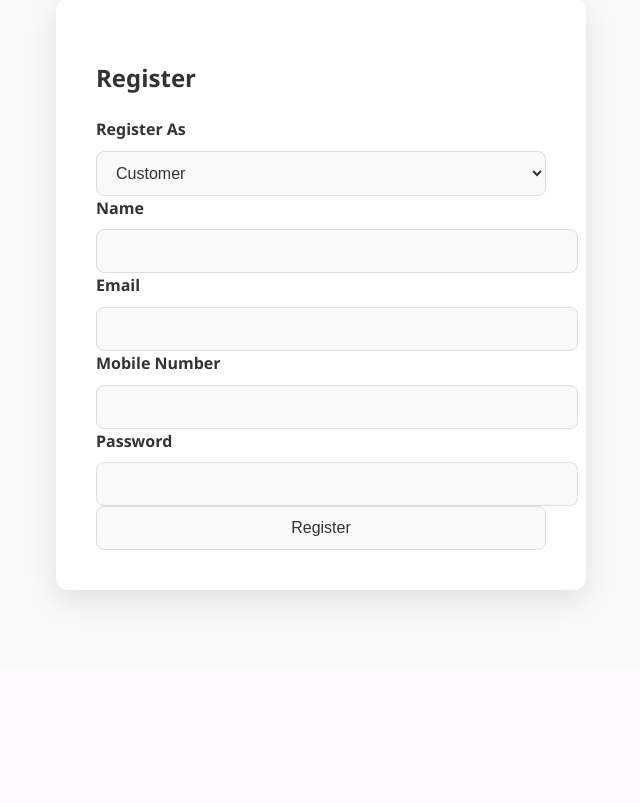
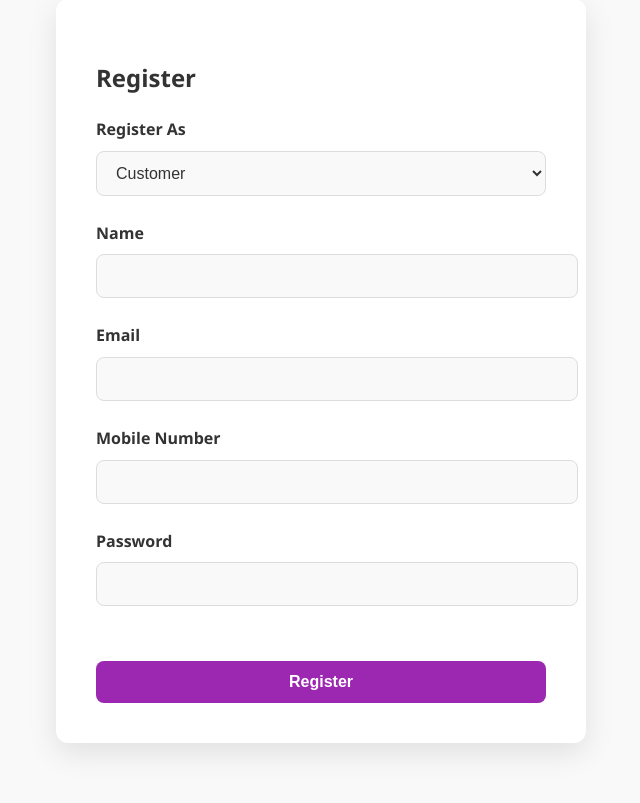
Before and after one commit to Nayan-cod/Event-party-organizer-websit, a Flask app: page /register in a window 1280 px wide. Shown: the part 133-936 px from the top of the page, without its empty margins (319-959 px from the left). Before the commit the page ends 739 px from the top, so only its background shows below. Run offline with Flask 3, Linux system fonts and the light colour scheme.

Commit message:
upadeted app

```diff
--- a/app.py
+++ b/app.py
@@ -84,16 +84,34 @@ def contact():
 def register():
     form = RegisterForm()
     if form.validate_on_submit():
-        user = User(
-            role=form.role.data,
-            name=form.name.data,
-            email=form.email.data,
-            mobile=form.mobile.data,
-            password=form.password.data
-        )
-        db.session.add(user)
-        db.session.commit()
-        return redirect(url_for('login'))
+        # Check if email already exists
+        existing_user = User.query.filter_by(email=form.email.data).first()
+        if existing_user:
+            flash("Email address is already registered. Please use a different email.", "error")
+            return render_template('register.html', form=form)
+
+        try:
+            user = User(
+                role=form.role.data,
+                name=form.name.data,
+                email=form.email.data,
+                mobile=form.mobile.data,
+                password=form.password.data
+            )
+            db.session.add(user)
+            db.session.commit()
+            flash("Registration successful! Please login.", "success")
+            return redirect(url_for('login'))
+        except Exception as e:
+            db.session.rollback()
+            flash("An error occurred during registration. Please try again.", "error")
+
+    # If there are form validation errors
+    if form.errors:
+        for field, errors in form.errors.items():
+            for error in errors:
+                flash(f"{error}", "error")
+
     return render_template('register.html', form=form)
 
 
@@ -107,11 +125,21 @@ def login():
         if user:
             session['user_id'] = user.id
             session['role'] = user.role
+            flash(f"Welcome back, {user.name}!", "success")
             if user.role == 'organizer':
                 return redirect(url_for('profile_organizer'))
             else:
                 return redirect(url_for('profile_customer'))
-    return render_template('login.html', form=form)  # Pass 'form' to template
+        else:
+            flash("Invalid email or password. Please try again.", "error")
+
+    # If there are form validation errors
+    if form.errors:
+        for field, errors in form.errors.items():
+            for error in errors:
+                flash(f"{error}", "error")
+
+    return render_template('login.html', form=form)
 
 
 @app.route('/add_service', methods=['GET', 'POST'])
--- a/forms.py
+++ b/forms.py
@@ -1,23 +1,37 @@
 # forms.py
 
 from flask_wtf import FlaskForm
-from wtforms import StringField, PasswordField, SubmitField, SelectField,TextAreaField
+from wtforms import StringField, PasswordField, SubmitField, SelectField, TextAreaField
 from wtforms.validators import InputRequired, Email, Length, Regexp
 
 class RegisterForm(FlaskForm):
     role = SelectField('Register As', choices=[('customer', 'Customer'), ('organizer', 'Organizer')])
-    name = StringField('Name', validators=[InputRequired(), Length(min=3, max=100)])
-    email = StringField('Email', validators=[InputRequired(), Email()])
+    name = StringField('Name', validators=[
+        InputRequired(message="Name is required."),
+        Length(min=3, max=100, message="Name must be between 3 and 100 characters.")
+    ])
+    email = StringField('Email', validators=[
+        InputRequired(message="Email is required."),
+        Email(message="Please enter a valid email address.")
+    ])
     mobile = StringField('Mobile Number', validators=[
-        InputRequired(),
-        Regexp(r'^[6-9]\d{9}$', message="Enter a valid 10-digit Indian mobile number")
+        InputRequired(message="Mobile number is required."),
+        Regexp(r'^[6-9]\d{9}$', message="Enter a valid 10-digit Indian mobile number.")
     ])
-    password = PasswordField('Password', validators=[InputRequired(), Length(min=6)])
+    password = PasswordField('Password', validators=[
+        InputRequired(message="Password is required."),
+        Length(min=6, message="Password must be at least 6 characters long.")
+    ])
     submit = SubmitField('Register')
 
 class LoginForm(FlaskForm):
-    email = StringField('Email', validators=[InputRequired(), Email()])
-    password = PasswordField('Password', validators=[InputRequired()])
+    email = StringField('Email', validators=[
+        InputRequired(message="Email is required."),
+        Email(message="Please enter a valid email address.")
+    ])
+    password = PasswordField('Password', validators=[
+        InputRequired(message="Password is required.")
+    ])
     submit = SubmitField('Login')
 
 class ReviewForm(FlaskForm):
--- a/static/style.css
+++ b/static/style.css
@@ -675,6 +675,10 @@ form textarea {
     color: #666;
 }
 
+.submit-wrapper {
+    margin-top: 50px; /* Space before submit button */
+}
+
 .submit-btn {
     display: flex;
     align-items: center;
@@ -682,7 +686,7 @@ form textarea {
     gap: 10px;
     width: 100%;
     padding: 12px 20px;
-    background-color: #9c27b0; /* Updated to purple */
+    background-color: #9c27b0;
     color: white;
     border: none;
     border-radius: 8px;
@@ -690,12 +694,60 @@ form textarea {
     font-weight: 600;
     cursor: pointer;
     transition: background-color 0.3s, transform 0.3s;
-    margin-top: 30px;
+    margin-top: 0; /* Reset margin-top since we're using submit-wrapper */
 }
 
 .submit-btn:hover {
     background-color: #7b1fa2; /* Darker purple */
     transform: translateY(-3px);
+}
+
+/* Error message styling */
+.errors {
+    list-style: none;
+    padding: 5px 0;
+    margin: 0;
+    color: #dc3545;
+    font-size: 0.9rem;
+    font-weight: 500;
+}
+
+.errors li {
+    margin-top: 5px;
+}
+
+/* Add a subtle background to error messages */
+.form-group .errors {
+    background-color: rgba(220, 53, 69, 0.05);
+    padding: 6px 10px;
+    border-radius: 4px;
+    border-left: 3px solid #dc3545;
+}
+
+.form-input.error,
+input.error,
+select.error,
+textarea.error {
+    border-color: #dc3545;
+}
+
+/* Ensure form styles are consistent */
+.auth-wrapper form .form-input {
+    width: 100%;
+    padding: 12px 15px;
+    border: 1px solid #ddd;
+    border-radius: 8px;
+    font-size: 1rem;
+    color: #333;
+    background-color: #f9f9f9;
+    transition: border-color 0.3s, box-shadow 0.3s;
+    margin-bottom: 5px; /* Add space between input and potential error */
+}
+
+.auth-wrapper form .form-input:focus {
+    border-color: #9c27b0;
+    box-shadow: 0 0 0 3px rgba(156, 39, 176, 0.2);
+    outline: none;
 }
 
 /* Rest of existing styles */
@@ -706,6 +758,10 @@ form textarea {
 /* Flash Messages */
 .flash-messages {
     margin-bottom: 20px;
+    position: relative;
+    max-width: 800px;
+    margin-left: auto;
+    margin-right: auto;
 }
 
 .flash-message {
@@ -714,6 +770,8 @@ form textarea {
     margin-bottom: 15px;
     position: relative;
     animation: slideIn 0.4s ease;
+    box-shadow: 0 4px 12px rgba(0, 0, 0, 0.1);
+    font-weight: 500;
 }
 
 @keyframes slideIn {
--- a/templates/register.html
+++ b/templates/register.html
@@ -4,17 +4,64 @@
     <h2>Register</h2>
     <form method="POST">
         {{ form.hidden_tag() }}
-        <label>{{ form.role.label }}</label>
-        {{ form.role }}
-        <label>{{ form.name.label }}</label>
-        {{ form.name }}
-        <label>{{ form.email.label }}</label>
-        {{ form.email }}
-        <label>{{ form.mobile.label }}</label>
-        {{ form.mobile }}
-        <label>{{ form.password.label }}</label>
-        {{ form.password }}
-        {{ form.submit }}
+        <div class="form-group">
+            <label>{{ form.role.label }}</label>
+            {{ form.role(class="form-input") }}
+            {% if form.role.errors %}
+                <ul class="errors">
+                    {% for error in form.role.errors %}
+                        <li>{{ error }}</li>
+                    {% endfor %}
+                </ul>
+            {% endif %}
+        </div>
+        <div class="form-group">
+            <label>{{ form.name.label }}</label>
+            {{ form.name(class="form-input") }}
+            {% if form.name.errors %}
+                <ul class="errors">
+                    {% for error in form.name.errors %}
+                        <li>{{ error }}</li>
+                    {% endfor %}
+                </ul>
+            {% endif %}
+        </div>
+        <div class="form-group">
+            <label>{{ form.email.label }}</label>
+            {{ form.email(class="form-input", autocomplete="email") }}
+            {% if form.email.errors %}
+                <ul class="errors">
+                    {% for error in form.email.errors %}
+                        <li>{{ error }}</li>
+                    {% endfor %}
+                </ul>
+            {% endif %}
+        </div>
+        <div class="form-group">
+            <label>{{ form.mobile.label }}</label>
+            {{ form.mobile(class="form-input") }}
+            {% if form.mobile.errors %}
+                <ul class="errors">
+                    {% for error in form.mobile.errors %}
+                        <li>{{ error }}</li>
+                    {% endfor %}
+                </ul>
+            {% endif %}
+        </div>
+        <div class="form-group">
+            <label>{{ form.password.label }}</label>
+            {{ form.password(class="form-input", autocomplete="new-password") }}
+            {% if form.password.errors %}
+                <ul class="errors">
+                    {% for error in form.password.errors %}
+                        <li>{{ error }}</li>
+                    {% endfor %}
+                </ul>
+            {% endif %}
+        </div>
+        <div class="submit-wrapper">
+            {{ form.submit(class="submit-btn") }}
+        </div>
     </form>
 </div>
 {% endblock %}
```
Also changed, not shown: templates/login.html (+25 -5 lines), instance/app.db.
